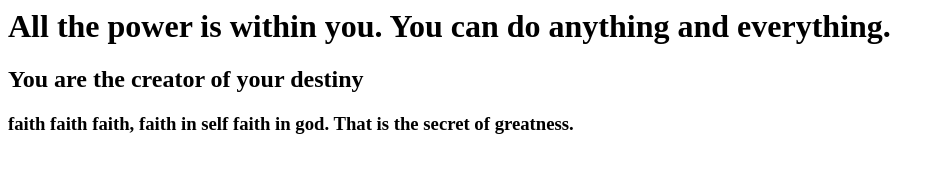
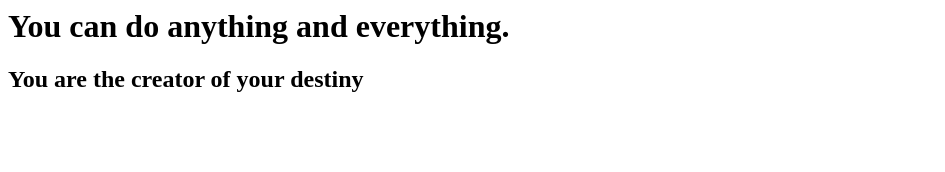
Before and after one commit to Manasa1626/Firstgitrepo, a plain HTML site: page index.html in a window 1280 px wide. Shown: the whole page, without its empty margins (0-945 px from the left). Drawn offline with Linux system fonts and the light colour scheme.

Commit message:
Updated quote1

```diff
--- a/index.html
+++ b/index.html
@@ -1,7 +1,6 @@
 <html>
 <body>
-<h1>All the power is within you. You can do anything and everything. </h1>
+<h1> You can do anything and everything. </h1>
 <h2>You are the creator of your destiny </h2>
-<h3>faith faith faith, faith in self faith in god. That is the secret of greatness. </h3>
 </body>
 </html>
```
